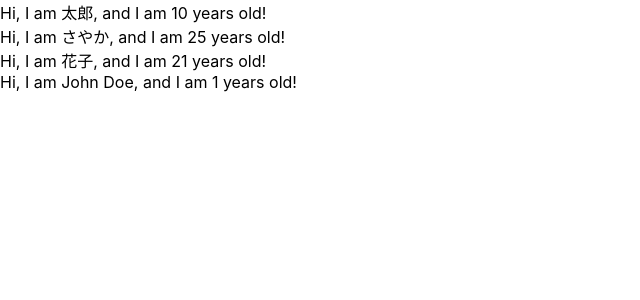
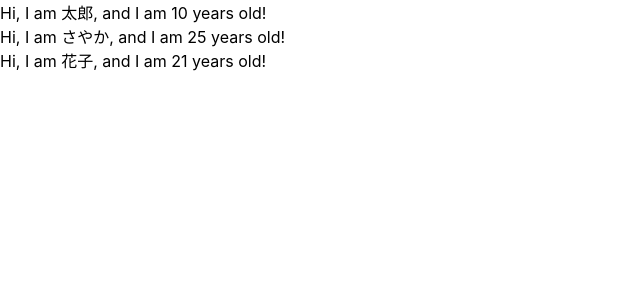
Before and after one commit to regit0207/udemy-react-redux-crud-application, a React (Create React App) app: page / in a window 1280 px wide. Shown: the top 300 px of the page, without its empty margins (0-640 px from the left). Built offline with nearby package versions, Linux system fonts and the light colour scheme.

Commit message:
learned how to use props and define proptypes

```diff
--- a/src/App.js
+++ b/src/App.js
@@ -1,11 +1,11 @@
 import React from 'react';
+import PropTypes from 'prop-types';
 
 const App = () => {
   const profiles = [
     { name: "太郎", age: 10 },
     { name: "さやか", age: 25 },
     { name: "花子", age: 21 },
-    {}
   ]
   return (
     <div>
@@ -22,9 +22,9 @@ const User = (props) => {
   return <div>Hi, I am {props.name}, and I am {props.age} years old!</div>;
 }
 
-User.defaultProps = {
-  name: "John Doe",
-  age: 1
+User.propTypes = {
+  name: PropTypes.string,
+  age: PropTypes.number
 }
 
 export default App;
```
